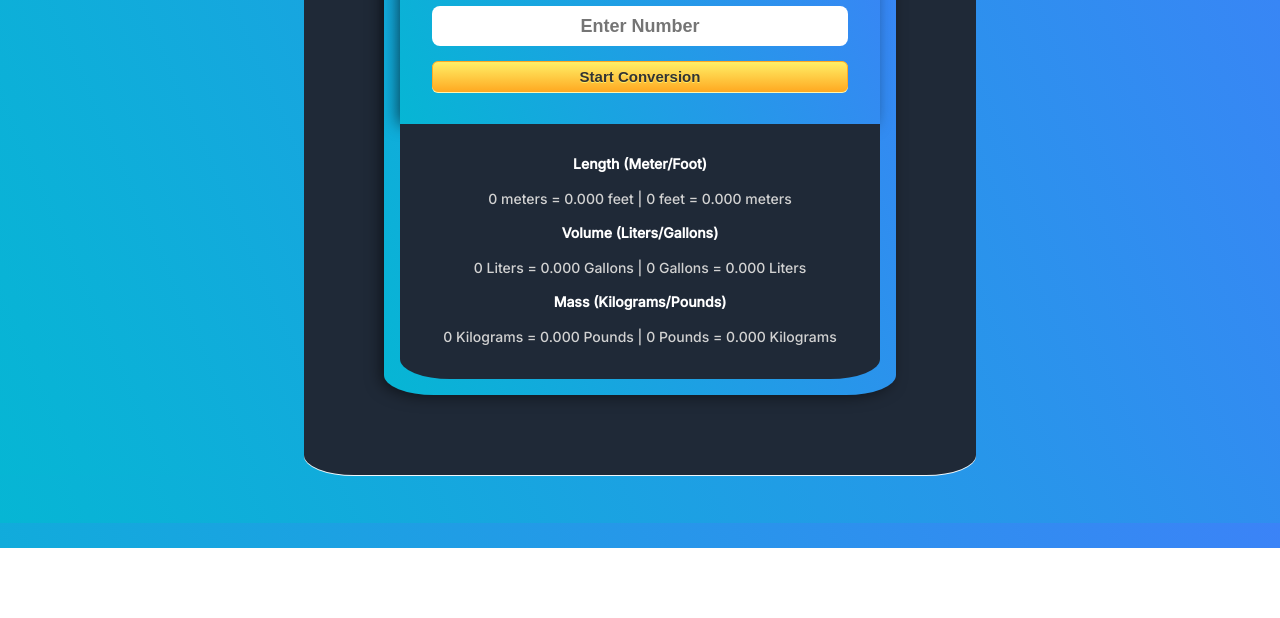
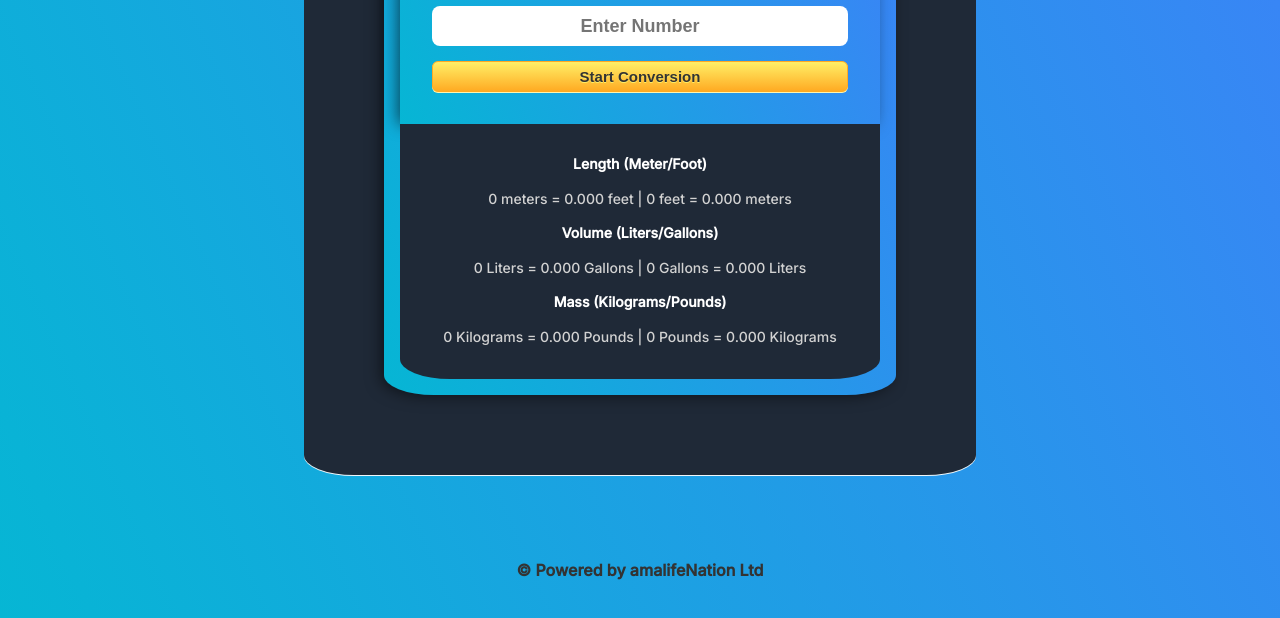
Before and after one commit to globaldevking/Unit-Conversion-App, a plain HTML site: page index.html in a window 1280 px wide. Shown: the part 252-870 px from the top of the page. Before the commit the page ends 800 px from the top, so only its background shows below. Drawn offline with Linux system fonts and the light colour scheme.

Commit message:
fourth commit

```diff
--- a/css/index.css
+++ b/css/index.css
@@ -120,6 +120,13 @@ body {
 }
 
 
+.footer {
+    padding: 1em;
+    text-align: center;
+    color:#333333;
+    font-size: 16px;
+}
+
 @media screen and (min-width: 480px) {
     .main-container {
         width: 40%;
--- a/index.html
+++ b/index.html
@@ -44,6 +44,11 @@
         </section>
    </main>
 
+
+
+   <footer class="footer">
+       <h4>&copy; Powered by amalifeNation Ltd</h4>
+   </footer>
    <script src="script.js"></script>
 </body>
 </html>
```
